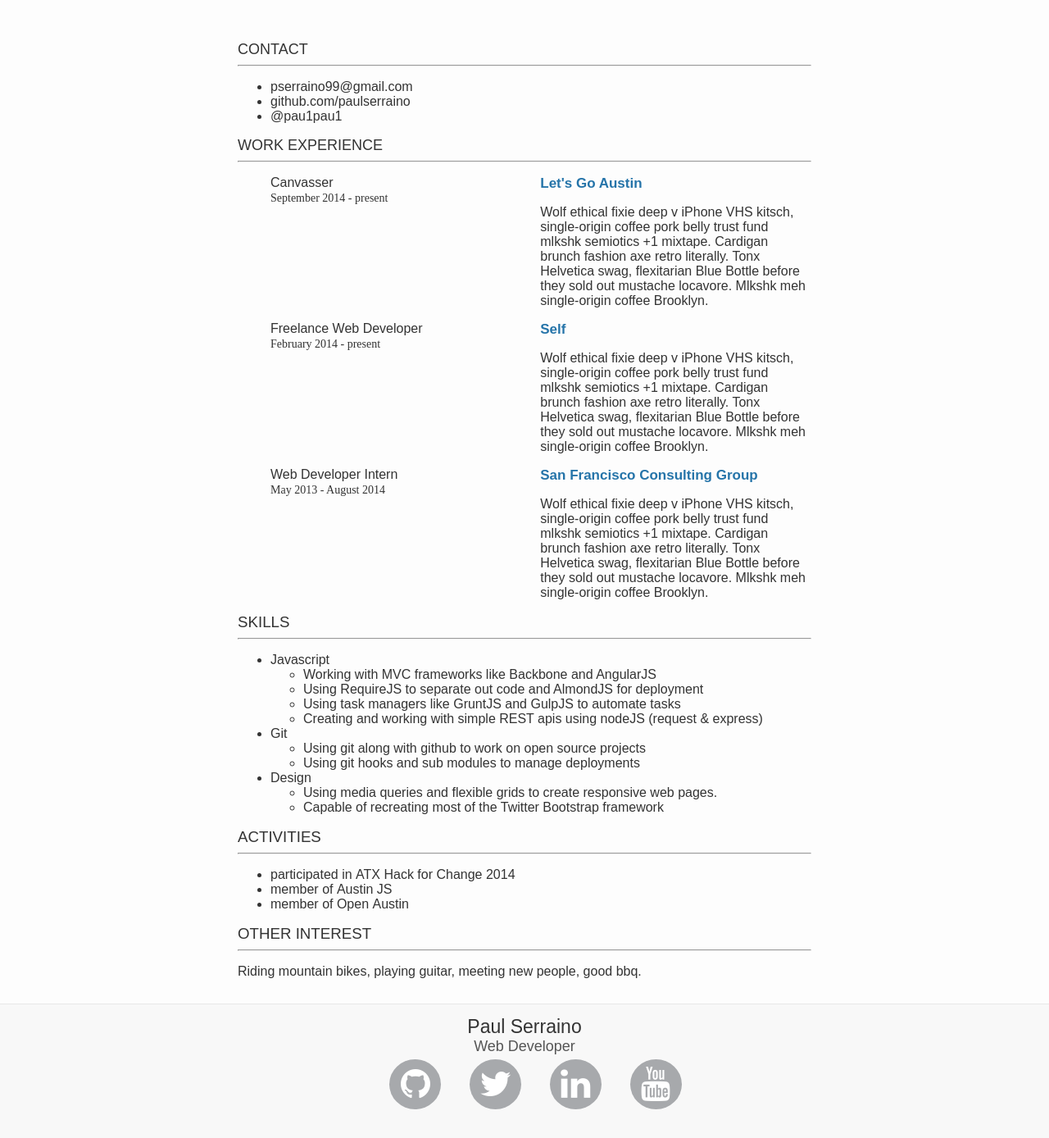
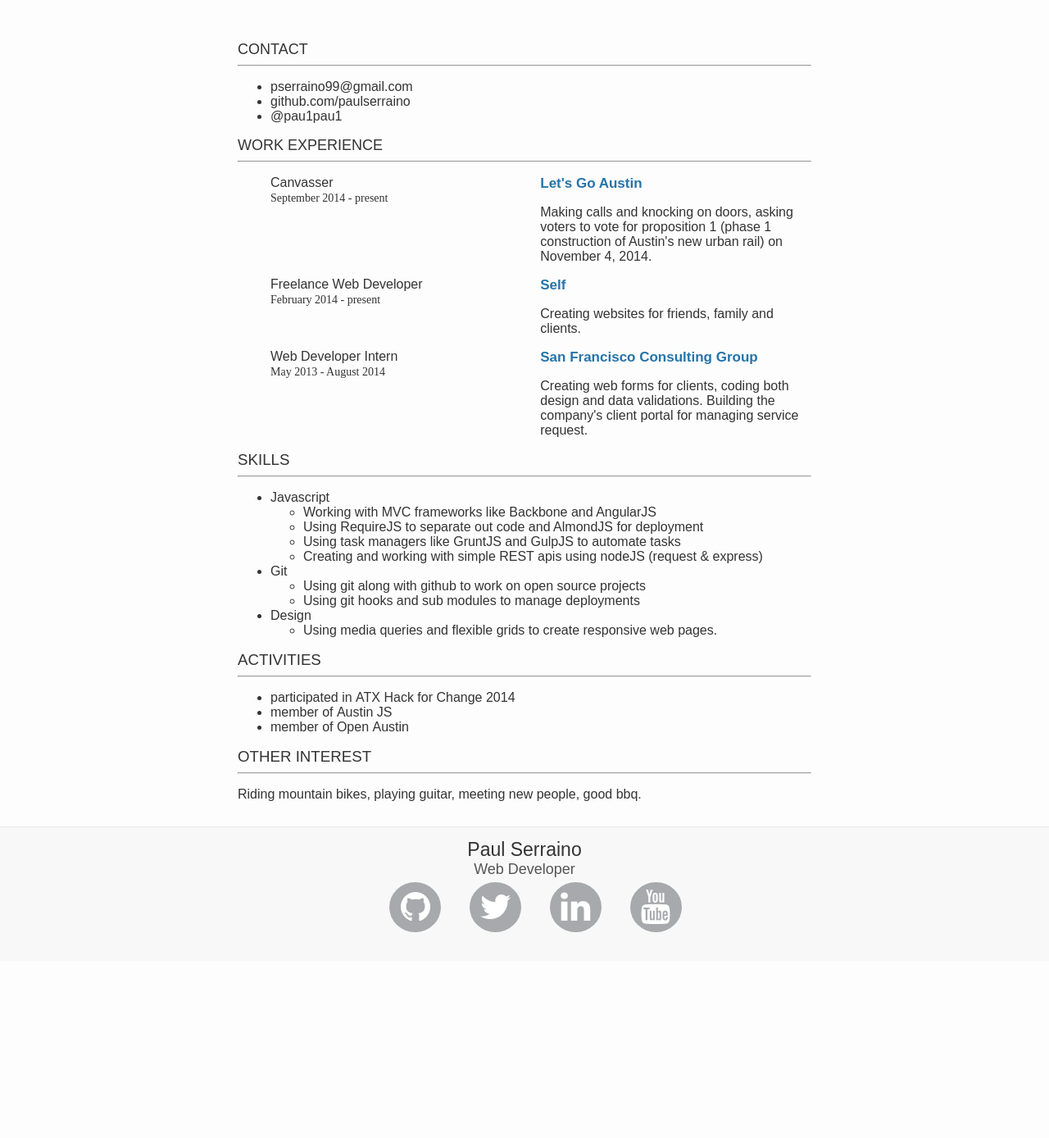
Before and after one commit to paulserraino/paulserraino.com, a Jekyll site: the page built from resume.md, in a window 1280 px wide. Shown: the part 216-1604 px from the top of the page at 82% size. Built offline with Jekyll 4.4.1, drawn with Linux system fonts in a browser that asks for light colours; nearby versions of some CDN libraries; after the commit the page ends 1388 px from its top, so only the background shows below that.

Commit message:
updating resume

```diff
--- a/css/styles.css
+++ b/css/styles.css
@@ -197,6 +197,18 @@ background-size: cover;
 	font-size: 17px;
 }
 
+.project-container {
+	padding: 15px 0px 0px 0px;
+}
+
+.project-container p {
+	font-size: 15px;
+}
+.project-container img {
+	width: 100%;
+	max-width: 650px;
+}
+
 @media(max-width: 570px) {
 
 	ul.nav {
--- a/index.html
+++ b/index.html
@@ -2,8 +2,11 @@
 layout: default
 ---
 
+<br><br>
+<h1 style="color: #ddd;">No Posts Yet.</h1>
  <ul class="post-list">
     {% for post in site.posts %}
+        <!--
       <li>
         <span class="post-meta">{{ post.date | date: "%b %-d, %Y" }}</span>
 
@@ -11,6 +14,7 @@ layout: default
           <a class="post-link" href="{{ post.url | prepend: site.baseurl }}">{{ post.title }}</a>
         </h2>
       </li>
+      -->
     {% endfor %}
   </ul>
 
--- a/resume.md
+++ b/resume.md
@@ -26,7 +26,7 @@ permalink: /resume/
 				</div>
 				<div class="col-1-2">
 					<h4 class="resume-company">Let's Go Austin</h4>
-					<p>Wolf ethical fixie deep v iPhone VHS kitsch, single-origin coffee pork belly trust fund mlkshk semiotics +1 mixtape. Cardigan brunch fashion axe retro literally. Tonx Helvetica swag, flexitarian Blue Bottle before they sold out mustache locavore. Mlkshk meh single-origin coffee Brooklyn.</p>
+					<p>Making calls and knocking on doors, asking voters to vote for proposition 1 (phase 1 construction of Austin's new urban rail) on November 4, 2014.</p>
 				</div>
 			</div>
 		</li>
@@ -37,7 +37,7 @@ permalink: /resume/
 			</div>
 			<div class="col-1-2">
 				<h4 class="resume-company">Self</h4>
-				<p>Wolf ethical fixie deep v iPhone VHS kitsch, single-origin coffee pork belly trust fund mlkshk semiotics +1 mixtape. Cardigan brunch fashion axe retro literally. Tonx Helvetica swag, flexitarian Blue Bottle before they sold out mustache locavore. Mlkshk meh single-origin coffee Brooklyn.</p>
+				<p>Creating websites for friends, family and clients. </p>
 			</div>
 		</li>
 		<li>
@@ -47,7 +47,7 @@ permalink: /resume/
 			</div>
 			<div class="col-1-2">
 				<h4 class="resume-company">San Francisco Consulting Group</h4>
-				<p>Wolf ethical fixie deep v iPhone VHS kitsch, single-origin coffee pork belly trust fund mlkshk semiotics +1 mixtape. Cardigan brunch fashion axe retro literally. Tonx Helvetica swag, flexitarian Blue Bottle before they sold out mustache locavore. Mlkshk meh single-origin coffee Brooklyn.</p>
+				<p>Creating web forms for clients, coding both design and data validations. Building the company's client portal for managing service request.</p>
 			</div>
 		</li>
 	</ul>
@@ -73,7 +73,6 @@ permalink: /resume/
 	<li><h4>Design</h4>
 		<ul>
 			<li>Using media queries and flexible grids to create responsive web pages.</li>
-			<li>Capable of recreating most of the Twitter Bootstrap framework</li>
 		</ul>
 	</li>
 </ul>
```
Also changed, not shown: portfolio.md (+5 -0 lines), 3 other files.
